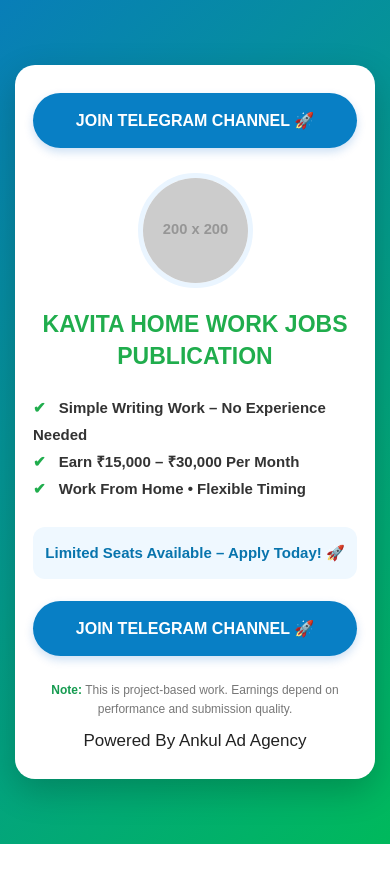
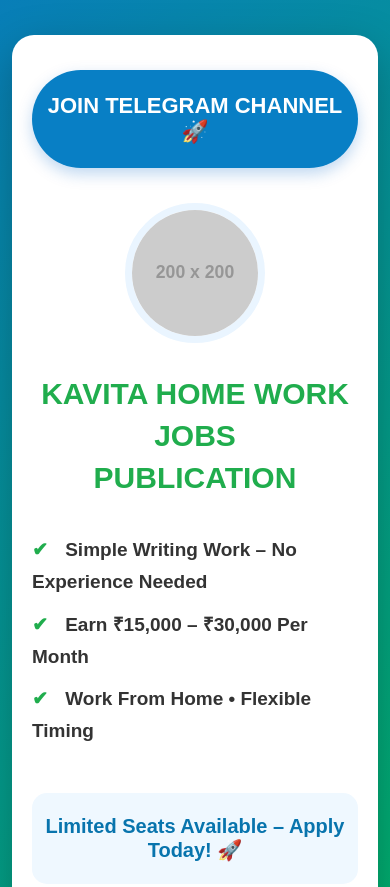
Before and after one commit to ankulvishwakarma2266/handwriting2, a plain HTML site: page index.html in a window 390 px wide. Shown: the top 887 px of the page. Before the commit the page ends 844 px from the top, so only its background shows below. Drawn offline with Linux system fonts and the light colour scheme; placeholder pictures from the web are drawn by us.

Commit message:
Revise index.html for design enhancements
Updated styles and layout for improved aesthetics and responsiveness.

```diff
--- a/index.html
+++ b/index.html
@@ -19,17 +19,17 @@ body {
     display: flex;
     align-items: center;
     justify-content: center;
-    padding: 30px 15px;
+    padding: 35px 12px;
 }
 
 .main-card {
     background: #fff;
     width: 100%;
-    max-width: 550px;
-    padding: 35px 28px;
-    border-radius: 20px;
+    max-width: 750px;
+    padding: 55px 38px;
+    border-radius: 28px;
     text-align: center;
-    box-shadow: 0 12px 35px rgba(0,0,0,0.20);
+    box-shadow: 0 15px 45px rgba(0,0,0,0.25);
 }
 
 .telegram-btn {
@@ -38,66 +38,68 @@ body {
     background: #087fc5;
     color: white;
     text-decoration: none;
-    padding: 20px 12px;
-    border-radius: 50px;
-    font-size: 19px;
+    padding: 28px 15px;
+    border-radius: 60px;
+    font-size: 27px;
     font-weight: bold;
-    margin-bottom: 25px;
-    box-shadow: 0 4px 10px rgba(0,100,200,0.20);
+    margin-bottom: 35px;
+    box-shadow: 0 6px 15px rgba(0,100,200,0.25);
 }
 
 .profile {
-    width: 115px;
-    height: 115px;
+    width: 165px;
+    height: 165px;
     border-radius: 50%;
     object-fit: cover;
-    border: 5px solid #eaf5ff;
-    margin: 0 auto 20px;
+    border: 7px solid #eaf5ff;
+    margin: 0 auto 30px;
     display: block;
 }
 
 .heading {
     color: #20ad4d;
-    font-size: 27px;
+    font-size: 38px;
     line-height: 1.4;
     font-weight: 800;
-    margin-bottom: 22px;
+    margin-bottom: 35px;
 }
 
 .details {
     text-align: left;
     display: inline-block;
-    margin-bottom: 25px;
+    margin-bottom: 35px;
+    width: 100%;
 }
 
 .details p {
-    font-size: 18px;
+    font-size: 23px;
     font-weight: 600;
     color: #333;
-    line-height: 1.8;
+    line-height: 1.9;
+    margin-bottom: 10px;
 }
 
 .check {
     color: #20ad4d;
-    margin-right: 9px;
+    margin-right: 12px;
     font-weight: bold;
 }
 
 .limited {
     background: #eff8ff;
     color: #0874ad;
-    padding: 17px 10px;
-    border-radius: 12px;
-    font-size: 18px;
+    padding: 25px 15px;
+    border-radius: 15px;
+    font-size: 24px;
     font-weight: bold;
-    margin-bottom: 22px;
+    margin-bottom: 32px;
 }
 
 .note {
     color: #777;
-    font-size: 12px;
-    line-height: 1.6;
-    margin-top: 20px;
+    font-size: 17px;
+    line-height: 1.8;
+    margin-top: 28px;
 }
 
 .note strong {
@@ -105,31 +107,48 @@ body {
 }
 
 .powered {
-    font-size: 17px;
+    font-size: 23px;
+    font-weight: bold;
     color: #222;
-    margin-top: 12px;
+    margin-top: 20px;
 }
 
 @media(max-width:480px) {
     .main-card {
-        padding: 28px 18px;
+        padding: 35px 20px;
+        border-radius: 22px;
     }
 
     .telegram-btn {
-        font-size: 16px;
-        padding: 18px 8px;
+        font-size: 22px;
+        padding: 23px 10px;
+    }
+
+    .profile {
+        width: 140px;
+        height: 140px;
     }
 
     .heading {
-        font-size: 23px;
+        font-size: 30px;
     }
 
     .details p {
+        font-size: 19px;
+        line-height: 1.7;
+    }
+
+    .limited {
+        font-size: 20px;
+        padding: 22px 12px;
+    }
+
+    .note {
         font-size: 15px;
     }
 
-    .limited {
-        font-size: 15px;
+    .powered {
+        font-size: 20px;
     }
 }
 </style>
```
